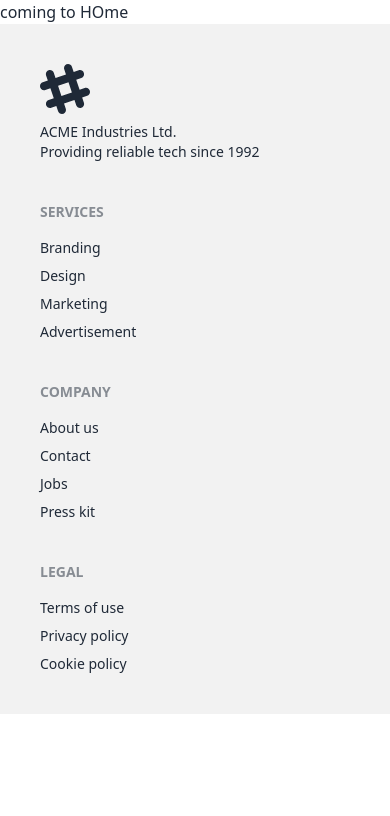
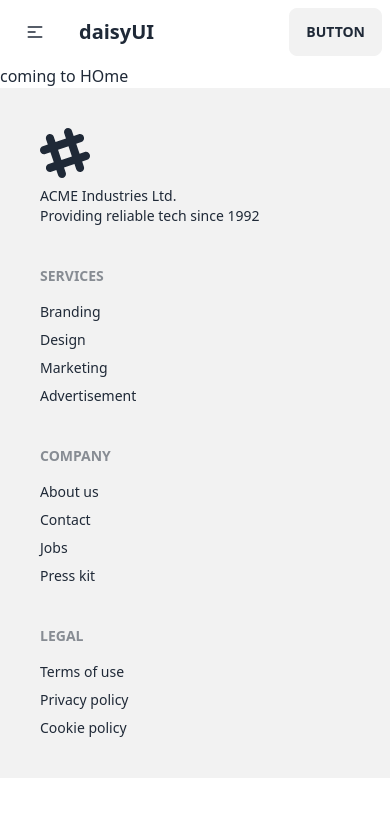
Before and after one commit to rafikulislam775/career-hub, a React (Vite) app: page / in a window 390 px wide. Shown: the top 816 px of the page. Built offline with nearby package versions, Linux system fonts and the light colour scheme.

Commit message:
added responsive navbar

```diff
--- /dev/null
+++ b/src/components/Header/Header.jsx
@@ -0,0 +1,64 @@
+import { NavLink } from "react-router-dom";
+
+const Header = () => {
+  const links = (
+    <>
+      <li>
+        <NavLink to="/">Home</NavLink>
+      </li>
+      <li>
+        <NavLink to="/jobs">Jobs</NavLink>
+      </li>
+      <li>
+        <NavLink to="/applied">Applied Jobs</NavLink>
+      </li>
+      <li>
+        <NavLink to="/statistics">Statistics</NavLink>
+      </li>
+      <li>
+        <NavLink to="/blog">Blog</NavLink>
+      </li>
+    </>
+  );
+  return (
+    <div>
+      <div className="navbar bg-base-100">
+        <div className="navbar-start">
+          <div className="dropdown">
+            <label tabIndex={0} className="btn btn-ghost lg:hidden">
+              <svg
+                xmlns="http://www.w3.org/2000/svg"
+                className="h-5 w-5"
+                fill="none"
+                viewBox="0 0 24 24"
+                stroke="currentColor"
+              >
+                <path
+                  strokeLinecap="round"
+                  strokeLinejoin="round"
+                  strokeWidth="2"
+                  d="M4 6h16M4 12h8m-8 6h16"
+                />
+              </svg>
+            </label>
+            <ul
+              tabIndex={0}
+              className="menu menu-sm dropdown-content mt-3 z-[1] p-2 shadow bg-base-100 rounded-box w-52"
+            >
+              {links}
+            </ul>
+          </div>
+          <a className="btn btn-ghost normal-case text-xl">daisyUI</a>
+        </div>
+        <div className="navbar-center hidden lg:flex">
+          <ul className="menu menu-horizontal px-1">{links}</ul>
+        </div>
+        <div className="navbar-end">
+          <a className="btn">Button</a>
+        </div>
+      </div>
+    </div>
+  );
+};
+
+export default Header;
--- a/src/components/Root.jsx
+++ b/src/components/Root.jsx
@@ -1,9 +1,11 @@
 import { Outlet } from "react-router-dom";
 import Footer from "./Footer/Footer";
+import Header from "./Header/Header";
 
 const Root = () => {
   return (
     <div>
+      <Header></Header>
       <Outlet></Outlet>
       <Footer></Footer>
     </div>
```
